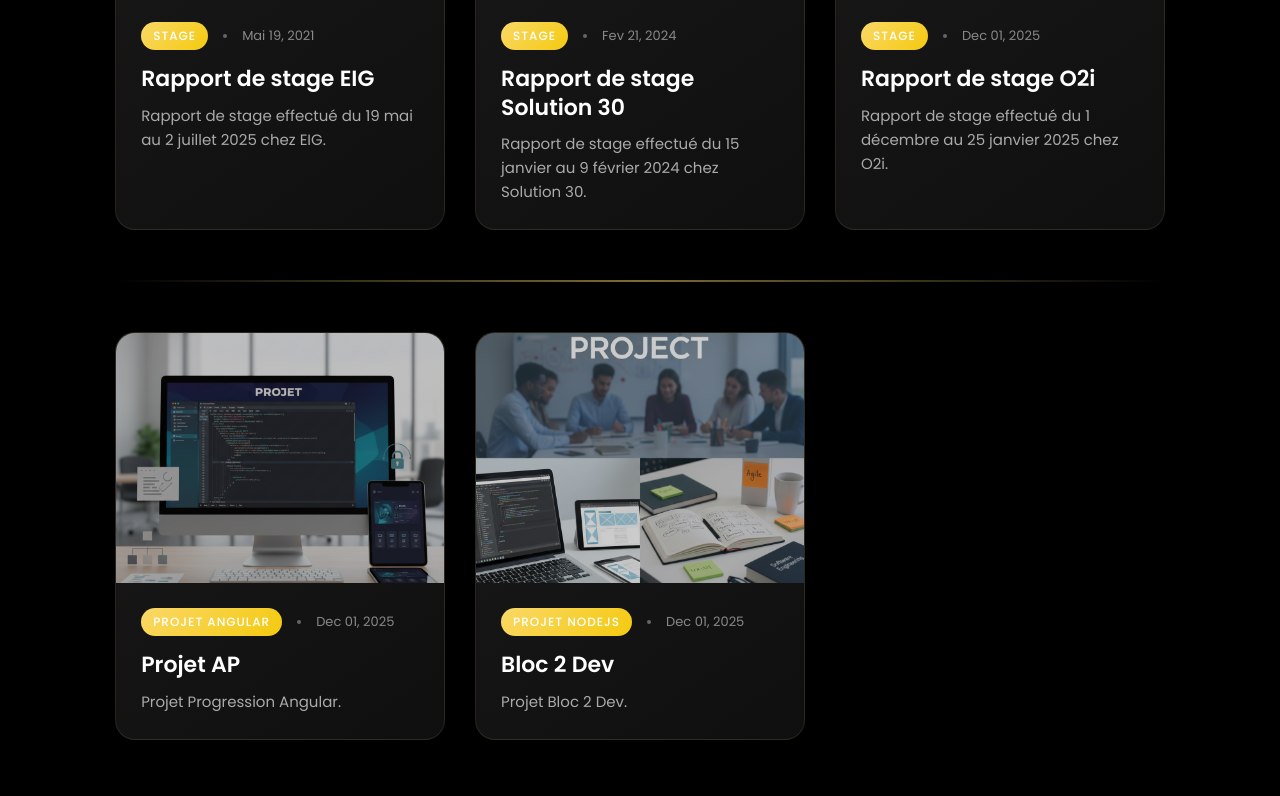
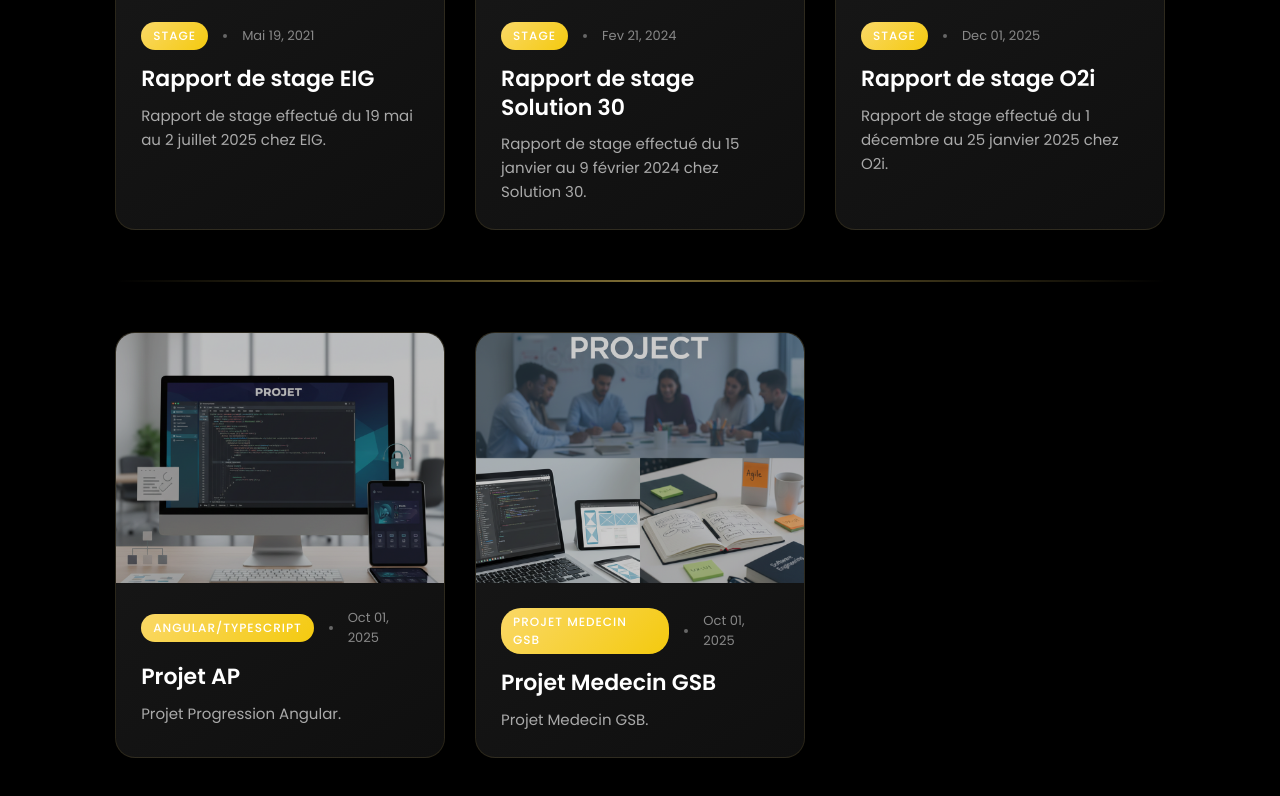
Before and after one commit to RK92110/Portfolio-RK, a website: page index3.html in a window 1280 px wide. Shown: the part 384-1180 px from the top of the page. Drawn offline with Linux system fonts and the light colour scheme.

Commit message:
Portfolio RK

```diff
--- a/index3.html
+++ b/index3.html
@@ -128,11 +128,11 @@
           <div class="blog-content">
 
             <div class="blog-meta">
-              <p class="blog-category">Projet Angular</p>
+              <p class="blog-category">Angular/Typescript</p>
 
               <span class="dot"></span>
 
-              <time datetime="2025-12-01">Dec 01, 2025</time>
+              <time datetime="2025-12-01">Oct 01, 2025</time>
             </div>
 
             <h3 class="h3 blog-item-title">Projet AP</h3>
@@ -149,7 +149,7 @@
 
       <!--  item 4-->
       <li class="blog-post-item">
-        <a href="TP12NodeExpressJS_coffeesupplier.pdf">
+        <a href="https://github.com/RK92110/Projet-ts-gsb/tree/main/TP-n1-Module-M-decins-Angular-main">
 
           <figure class="blog-banner-box">
             <img src="Gemini_Generated_Image_o7hxoao7hxoao7hx.png" alt="Gemini_Generated_Image_Projet" loading="lazy">
@@ -158,17 +158,17 @@
           <div class="blog-content">
 
             <div class="blog-meta">
-              <p class="blog-category">Projet NodeJS</p>
+              <p class="blog-category">Projet Medecin GSB</p>
 
               <span class="dot"></span>
 
-              <time datetime="2025-12-01">Dec 01, 2025</time>
+              <time datetime="2025-12-01">Oct 01, 2025</time>
             </div>
 
-            <h3 class="h3 blog-item-title">Bloc 2 Dev</h3>
+            <h3 class="h3 blog-item-title">Projet Medecin GSB</h3>
 
             <p class="blog-text">
-              Projet Bloc 2 Dev.
+              Projet Medecin GSB.
             </p>
 
           </div>
```
Also changed, not shown: index6.html (+2 -2 lines), 3 other files.
